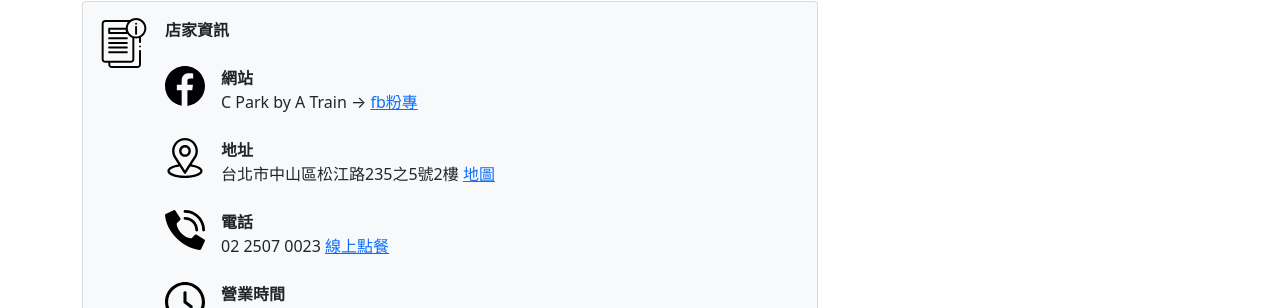
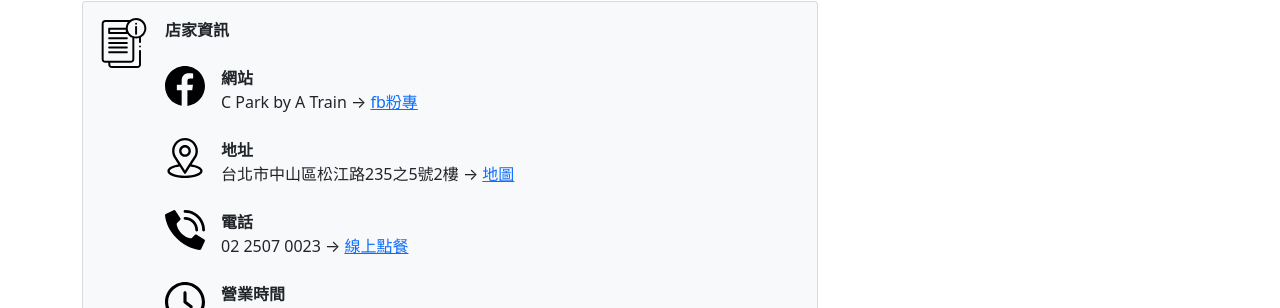
Before and after one commit to freedom3725/O-2, a plain HTML site: page index.html in a window 1280 px wide. Shown: the part 2073-2381 px from the top of the page. Drawn offline with nearby package versions, Linux system fonts and the light colour scheme.

Commit message:
Update index.html

```diff
--- a/index.html
+++ b/index.html
@@ -83,7 +83,7 @@
                                             <div class="flex-shrink-0"><img src="assets/location.svg" alt="lacation" width="40" height="40"></div>
                                             <div class="ms-3">
                                                 <div class="fw-bold">地址</div>
-                                                台北市中山區松江路235之5號2樓
+                                                台北市中山區松江路235之5號2樓 →
                                                 <a href="https://www.google.com/maps/place/C+Park+by+A+Train/@25.0466948,121.531578,17.36z/data=!4m5!3m4!1s0x3442a963a0bc0cbb:0xcffae5772f027703!8m2!3d25.046859!4d121.53327">地圖</a>
 											</div>
                                         </div>
@@ -92,7 +92,7 @@
                                         <div class="flex-shrink-0"><img src="assets/phone-call.svg" alt="call" width="40" height="40"></div>
                                         <div class="ms-3">
                                             <div class="fw-bold">電話</div>
-                                            02 2507 0023
+                                            02 2507 0023 →
 											<a href="https://shop.ichefpos.com/store/h6IgDOYl/ordering">線上點餐</a></li>
                                         </div>
                                     </div>
```
